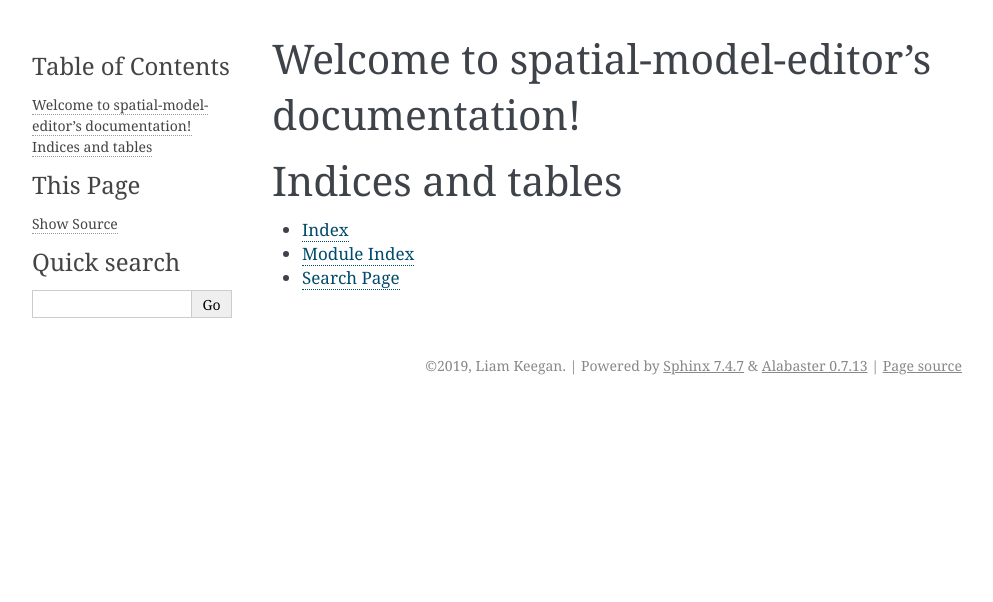
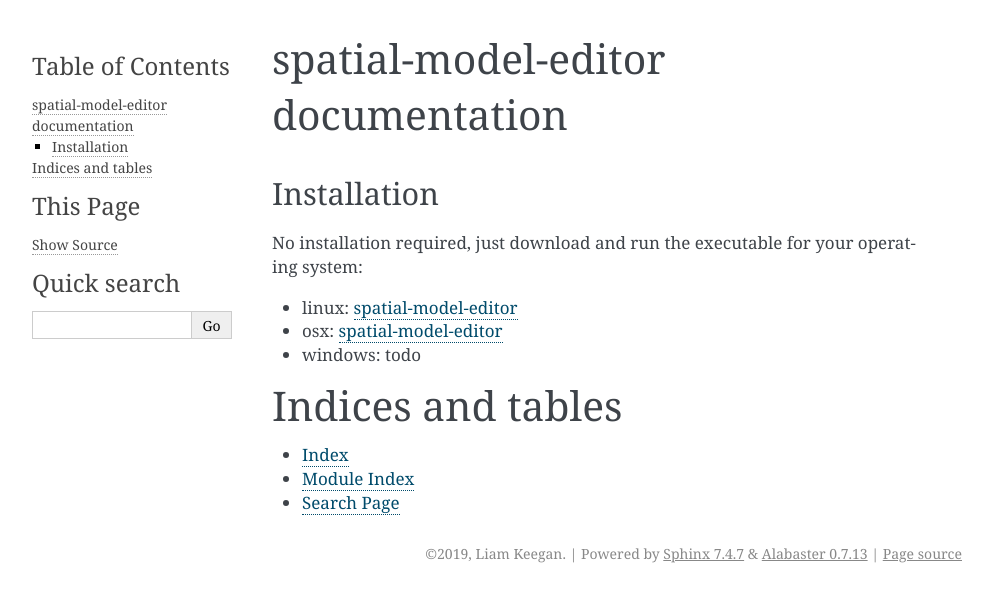
Before and after one commit to spatial-model-editor/spatial-model-editor, a Sphinx documentation site: the page built from docs/index.rst, in a window 1280 px wide. Shown: the top 602 px of the page, without its empty margins (148-1141 px from the left). Built offline with Sphinx 7.4.7, drawn with Linux system fonts in a browser that asks for light colours.

Commit message:
update docs

```diff
--- a/docs/index.rst
+++ b/docs/index.rst
@@ -1,16 +1,18 @@
-.. spatial-model-editor documentation master file, created by
-   sphinx-quickstart on Sat May 18 14:23:58 2019.
-   You can adapt this file completely to your liking, but it should at least
-   contain the root `toctree` directive.
-
-Welcome to spatial-model-editor's documentation!
-================================================
+spatial-model-editor documentation
+==================================
 
 .. toctree::
    :maxdepth: 2
    :caption: Contents:
 
+Installation
+------------
 
+No installation required, just download and run the executable for your operating system:
+
+* linux: `spatial-model-editor <https://github.com/lkeegan/spatial-model-editor/releases/latest/download/spatial-model-editor>`_
+* osx: `spatial-model-editor <https://github.com/lkeegan/spatial-model-editor/releases/latest/download/spatial-model-editor.dmg>`_
+* windows: todo
 
 Indices and tables
 ==================
```
